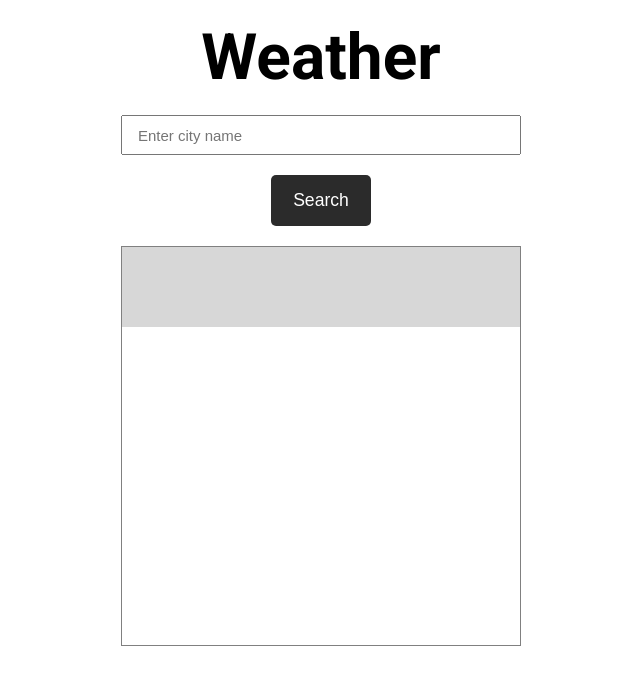
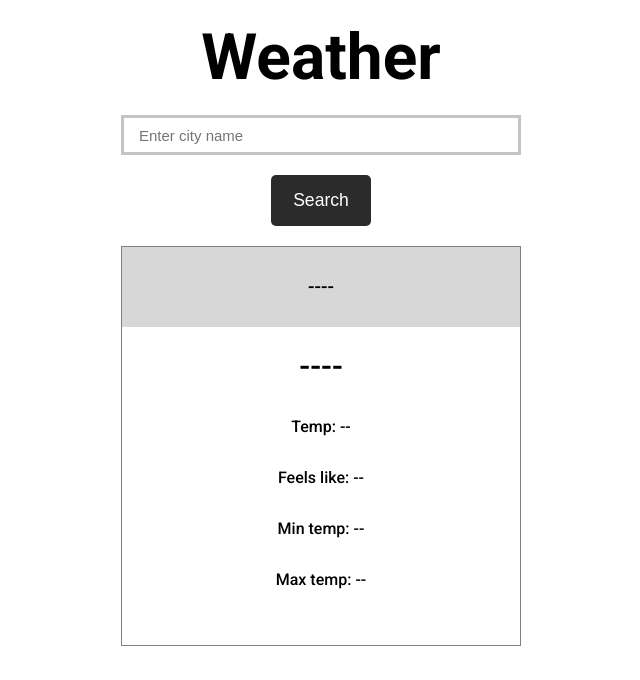
Before and after one commit to Bunsamnang/Weather-App, a plain HTML site: page index.html in a window 1280 px wide. Shown: the whole page, without its empty margins (319-959 px from the left). Drawn offline with Linux system fonts and the light colour scheme; a web font is replaced by a local one.

Commit message:
change UI of web

```diff
--- a/app.js
+++ b/app.js
@@ -44,7 +44,7 @@ const getWeather = async (cityInput) => {
     console.log(data);
     cityName.innerHTML = data.name;
     mainWeather.innerHTML = data.weather[0].main;
-    temp.innerHTML = `Temperature: ${data.main.temp} °F or ${(
+    temp.innerHTML = `Temp: ${data.main.temp} °F or ${(
       ((data.main.temp - 32) * 5) /
       9
     ).toFixed(2)} C°`;
@@ -52,11 +52,11 @@ const getWeather = async (cityInput) => {
       ((data.main.feels_like - 32) * 5) /
       9
     ).toFixed(2)} C°`;
-    minTemp.innerHTML = `Min temperature: ${data.main.temp_min} °F or ${(
+    minTemp.innerHTML = `Min temp: ${data.main.temp_min} °F or ${(
       ((data.main.temp_min - 32) * 5) /
       9
     ).toFixed(2)} C°`;
-    maxTemp.innerHTML = `Max temperature: ${data.main.temp_max} °F or ${(
+    maxTemp.innerHTML = `Max temp: ${data.main.temp_max} °F or ${(
       ((data.main.temp_max - 32) * 5) /
       9
     ).toFixed(2)} C°`;
--- a/index.html
+++ b/index.html
@@ -23,13 +23,13 @@
       <input class="city-input" type="text" placeholder="Enter city name" />
       <button class="search-btn">Search</button>
       <div class="description-container">
-        <div class="city-name"></div>
+        <div class="city-name">----</div>
         <div class="description">
-          <div class="main-weather"></div>
-          <div class="temp"></div>
-          <div class="feels-like-temp"></div>
-          <div class="min-temp"></div>
-          <div class="max-temp"></div>
+          <div class="main-weather">----</div>
+          <div class="temp">Temp: --</div>
+          <div class="feels-like-temp">Feels like: --</div>
+          <div class="min-temp">Min temp: --</div>
+          <div class="max-temp">Max temp: --</div>
         </div>
       </div>
     </div>
--- a/style.css
+++ b/style.css
@@ -28,10 +28,22 @@ h1 {
   height: 2.5rem;
   font-size: 15px;
   text-indent: 15px;
+  border: 3px solid rgb(196, 196, 196);
+  transition: all 0.3s ease-out;
+  outline: none;
   /*
     OR
     padding: 0 15px
     */
+}
+
+.city-input:focus,
+.city-input:active {
+  border: 3px solid rgb(77, 157, 186);
+}
+
+.city-input::selection {
+  background-color: rgb(133, 204, 230);
 }
 
 button {
```
